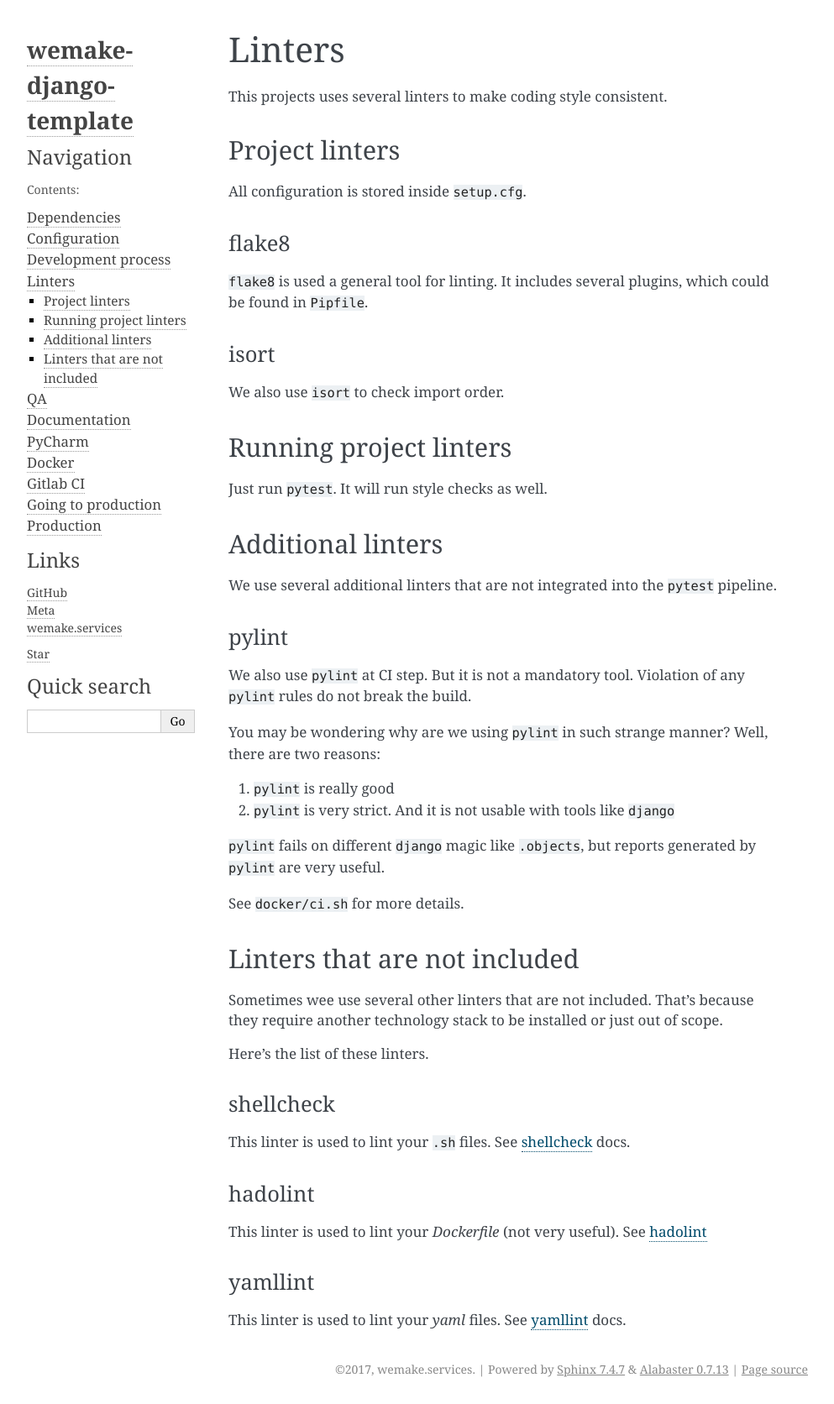
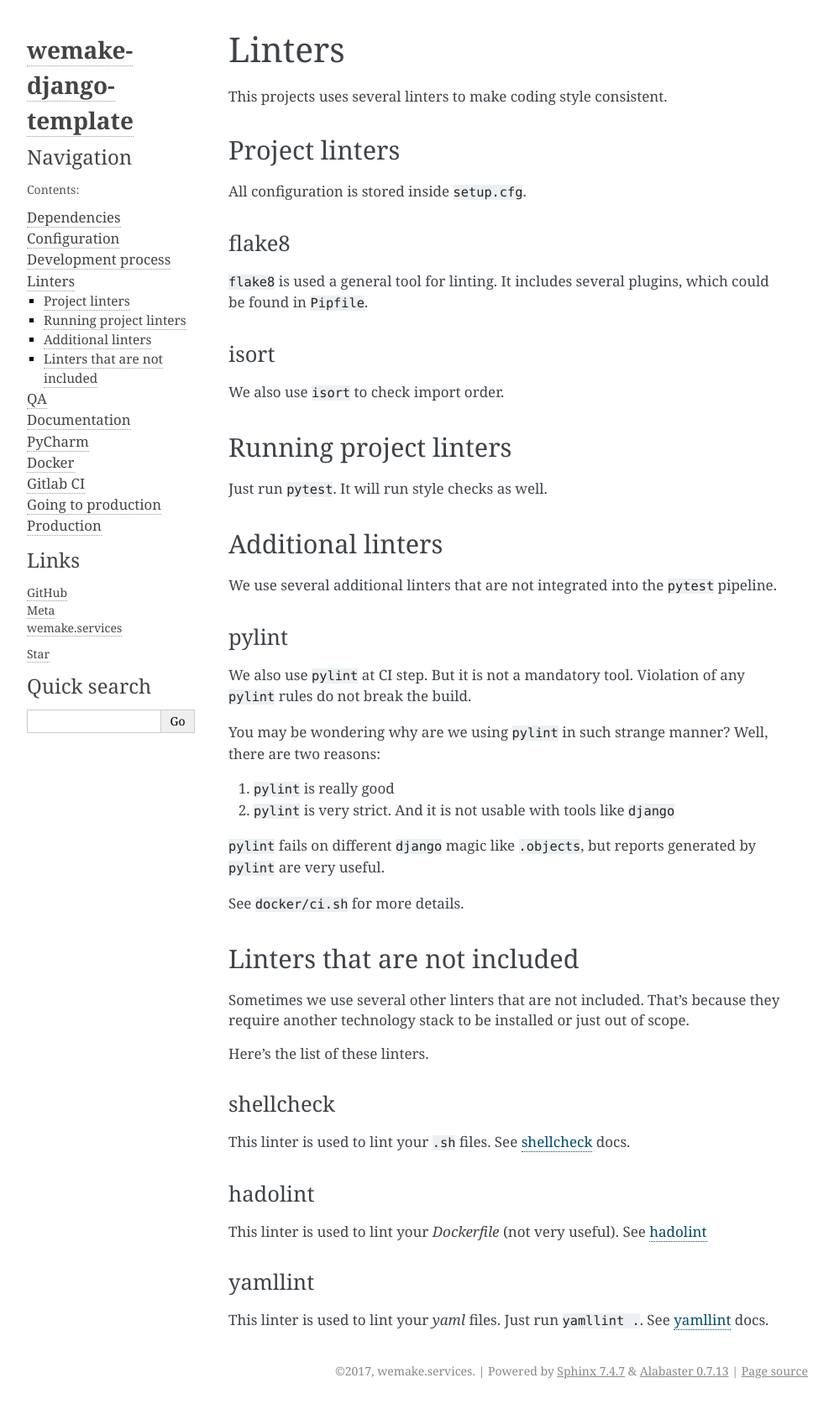
Before and after one commit to wemake-services/wemake-django-template, a Sphinx documentation site: the page built from {{cookiecutter.project_name}}/docs/_pages/template/linters.rst, in a window 1280 px wide. Shown: the whole page at 84% size, without its empty margins (148-1141 px from the left). Built offline with Sphinx 7.4.7, drawn with Linux system fonts in a browser that asks for light colours; the version number could not be read and is left out.

Commit message:
Add support for yamllint package

```diff
--- a/{{cookiecutter.project_name}}/docs/_pages/template/linters.rst
+++ b/{{cookiecutter.project_name}}/docs/_pages/template/linters.rst
@@ -57,7 +57,7 @@ See ``docker/ci.sh`` for more details.
 Linters that are not included
 -----------------------------
 
-Sometimes wee use several other linters that are not included.
+Sometimes we use several other linters that are not included.
 That's because they require another technology stack to be installed
 or just out of scope.
 
@@ -79,4 +79,5 @@ yamllint
 ~~~~~~~~
 
 This linter is used to lint your `yaml` files.
+Just run ``yamllint .``.
 See `yamllint <https://github.com/adrienverge/yamllint>`_ docs.
```
Also changed, not shown: 6 other files.
